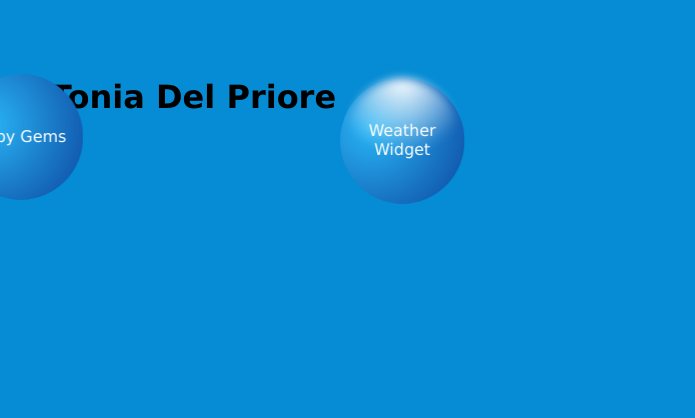
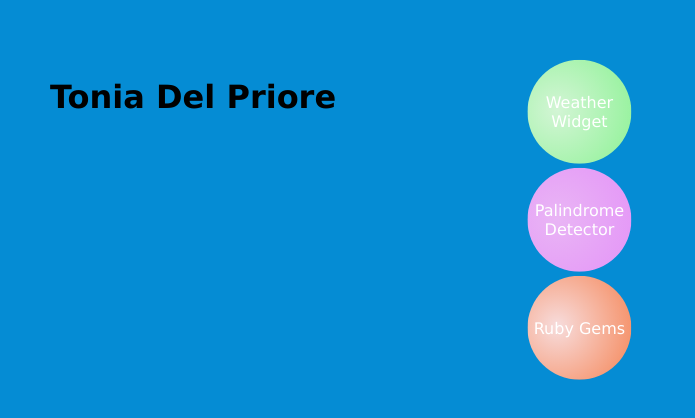
Before and after one commit to toninjaa/portfolio, a React (Vite) app: page / in a window 1280 px wide. Shown: the part 134-552 px from the top of the page, without its empty margins (0-695 px from the left). Built offline with nearby package versions, Linux system fonts and the light colour scheme; the HTML template or start-up script is replaced by a standard one.

Commit message:
take away bubble anim and fix a bunch of movement, add colors

```diff
--- a/src/App.css
+++ b/src/App.css
@@ -1,11 +1,19 @@
+:root {
+  --width: 100px;
+}
+
 body {
   align-content: center;
   animation-name: background;
-  /* animation-delay: 2s; */
   animation-duration: 20s;
   background-color: #90caf9;
   font-family: 'Lucida Sans', 'Lucida Sans Regular', 'Lucida Grande', 'Lucida Sans Unicode', Geneva, Verdana, sans-serif;
   margin: 0;
+}
+
+a {
+  text-decoration: none;
+  color: white;
 }
 
 h1 {
@@ -17,94 +25,96 @@ h1 {
 }
 
 .container {
-  /* display: flex; */
-  /* flex-direction: column;
-  align-items: flex-end; */
+  display: flex;
+  flex-direction: column;
+  align-items: flex-end;
   height: 100vh;
-  width: 100vw;
+  width: 10vw;
 }
 
-/* LEFT OFF HERE - BUBBLE 2 DOESN'T HAVE SECONDARY SHADING AND STAGE2 ONLY MOVING ON X AXIS and bubble2 only moving on y*/
-.link-bubble {
-  animation: bubble-anim 2s ease-out infinite, bubble-linear 20s linear infinite alternate;
+.weather-container {
+  animation: bubble-y 20s linear infinite alternate;
+  -webkit-animation: bubble-y 20s linear infinite alternate;
+}
+
+.weather-bubble {
+  animation: bubble-x 13s linear infinite alternate;
+  -webkit-animation: bubble-x 13s linear infinite alternate;
   align-items: center;
-  background: radial-gradient(circle at 30px 50px, #29b6f6, #0d47a1);
-  background-color: #0d47a1;
+  background: radial-gradient(circle at 30px 50px, #d3f5d5, #8df295);
   border-radius: 50%;
-  color: white;
   display: flex;
-  height: 120px;
+  height: var(--width);
+  justify-content: center;
+  margin: 2%;
+  padding: 2%;
+  /* position: absolute; */
+  text-align: center;
+  transition: transform 1s;
+  width: var(--width);
+}
+
+.weather-bubble:hover {
+  transform: scale(1.5);
+  animation-play-state: paused;
+}
+
+.pal-container {
+  animation: bubble-y 20s linear infinite alternate;
+  -webkit-animation: bubble-y 20s linear infinite alternate;
+}
+
+.pal-bubble {
+  animation: bubble-x 13s linear infinite alternate;
+  -webkit-animation: bubble-x 13s linear infinite alternate;
+  align-items: center;
+  background: radial-gradient(circle at 30px 50px, #e9b5f5, #e494f7);
+  border-radius: 50%;
+  display: flex;
+  height: var(--width);
   justify-content: center;
   margin: 2%;
   padding: 2%;
   text-align: center;
-  text-decoration: none;
-  width: 120px;
+  transition: transform 1s;
+  width: var(--width);
 }
 
-.link-bubble2 {
-  animation: bubble-anim 2s ease-out infinite, bubble2-linear 20s linear infinite alternate;
+.pal-bubble:hover {
+  transform: scale(1.5);
+  animation-play-state: paused;
+}
+
+.ruby-container {
+  animation: bubble-y 20s linear infinite alternate;
+  -webkit-animation: bubble-y 20s linear infinite alternate;
+}
+
+.ruby-bubble {
+  animation: bubble-x 13s linear infinite alternate;
+  -webkit-animation: bubble-x 13s linear infinite alternate;
   align-items: center;
-  background: radial-gradient(circle at 30px 50px, #29b6f6, #0d47a1);
-  background-color: #0d47a1;
+  background: radial-gradient(circle at 30px 50px, #f7dcdc, #f58556);
+  background-color: #f58556;
   border-radius: 50%;
-  color: white;
   display: flex;
-  height: 120px;
+  height: var(--width);
   justify-content: center;
   margin: 2%;
   padding: 2%;
   text-align: center;
-  text-decoration: none;
-  width: 120px;
+  transition: transform 1s;
+  width: var(--width);
+}
+
+.ruby-bubble:hover {
+  transform: scale(1.5);
+  animation-play-state: paused;
 }
 
 .name {
   height: 40vmin;
   pointer-events: none;
-}
-
-.stage1 {
-  animation: stage-linear 20s linear infinite alternate;
-  width: 120px;
-  height: 120px;
-  display: inline-block;
-  margin: 20px;
-  perspective: 1200px;
-  perspective-origin: 50% 50%;
-}
-
-/* LEFT OFF HERE - BUBBLES WONT STAY IN VIEWPORT AND RUBY LOST ITS SHINY */
-.stage2 {
-  animation: stage2-linear 20s linear infinite alternate;
-  width: 120px;
-  height: 120px;
-  display: inline-block;
-  margin: 20px;
-  perspective: 1200px;
-  perspective-origin: 50% 50%;
-}
-
-.link-bubble .shadow {
-  position: absolute;
-  width: 100%;
-  height: 100%;
-  background: radial-gradient(circle at 50% 50%, rgba(0, 0, 0, 0.4), rgba(0, 0, 0, 0.1) 40%, rgba(0, 0, 0, 0) 50%);
-  transform: rotateX(90deg) translateZ(-150px);
-  z-index: -1;
-}
-
-.link-bubble:before {
-  content: "";
-  position: absolute;
-  top: 1%;
-  left: 5%;
-  width: 90%;
-  height: 90%;
-  border-radius: 50%;
-  background: radial-gradient(circle at 50% 0px, #ffffff, rgba(255, 255, 255, 0) 58%);
-  filter: blur(5px);
-  z-index: 2;
 }
 
 @media (prefers-reduced-motion: no-preference) {
@@ -114,15 +124,23 @@ h1 {
 }
 
 @keyframes name-spin {
-  from {
+  0% {
     transform: rotateY(0deg);
   }
-  to {
+  100% {
     transform: rotateY(360deg);
   }
 }
 
-/* TODO: add more percent transitions for smoother gradient */
+@-webkit-keyframes name-spin {
+  0% {
+    transform: rotateY(0deg);
+  }
+  100% {
+    transform: rotateY(360deg);
+  }
+}
+
 @keyframes background {
   0%   {background-color: #0d47a1;}
   25%  {background-color: #0288d1;}
@@ -130,47 +148,33 @@ h1 {
   100% {background-color: #90caf9;}
 }
 
-@keyframes bubble-anim {
-  0% {
-    transform: scale(1);
-  }
-  20% {
-    transform: scaleY(0.95) scaleX(1.05);
-  }
-  48% {
-    transform: scaleY(1.1) scaleX(0.9);
-  }
-  68% {
-    transform: scaleY(0.98) scaleX(1.02);
-  }
-  80% {
-    transform: scaleY(1.02) scaleX(0.98);
-  }
-  97%, 100% {
-    transform: scale(1);
+@-webkit-keyframes background {
+  0%   {background-color: #0d47a1;}
+  25%  {background-color: #0288d1;}
+  50%  {background-color: #29b6f6;}
+  100% {background-color: #90caf9;}
+}
+
+@keyframes bubble-y {
+  100% {
+    transform: translateY(calc(100vh - var(--width)));
   }
 }
 
-@keyframes stage-linear {
+@-webkit-keyframes bubble-y {
   100% {
-    transform: translateY(calc(100vh - 120px));
+    transform: translateY(calc(100vh - var(--width)));
   }
 }
 
-@keyframes stage2-linear {
+@keyframes bubble-x {
   100% {
-    transform: translateY(calc(-100vh - 120px));
+    transform: translateX(calc(100vw - var(--width)));
   }
 }
 
-@keyframes bubble-linear {
+@-webkit-keyframes bubble-x {
   100% {
-    transform: translateX(calc(100vw - 120px));
+    transform: translateX(calc(100vw - var(--width)));
   }
 }
-
-@keyframes bubble2-linear {
-  100% {
-    transform: translateX(calc(-100vw - 120px));
-  }
-}
--- a/src/App.tsx
+++ b/src/App.tsx
@@ -4,25 +4,28 @@ function App() {
   return (
     <div className="container">
       <h1 className="name">Tonia Del Priore</h1>
-      <div className="stage1">
-        <a className="link-bubble" href="https://toninjaa.github.io/weather-app/" target="_blank">
-          <span className="shadow"></span>
+      <div className="weather-container">
+        <div className="weather-bubble">
+          <a href="https://toninjaa.github.io/weather-app/" target="_blank">
             Weather Widget
           </a>
         </div>
+      </div>
 
-      <div className="stage2">
-        <a className="link-bubble" href="https://toninjaa.github.io/palindrome-site/" target="_blank">
-          <span className="shadow"></span>
+      <div className="pal-container">
+        <div className="pal-bubble">
+          <a  href="https://toninjaa.github.io/palindrome-site/" target="_blank">
             Palindrome Detector
           </a>
         </div>
+      </div>
 
-      <div className="stage1">
-        <a className="link-bubble2" href="https://rubygems.org/profiles/toninjaa" target="_blank">
-        <span className="shadow"></span>
+      <div className="ruby-container">
+        <div className="ruby-bubble">
+          <a href="https://rubygems.org/profiles/toninjaa" target="_blank">
             Ruby Gems
           </a>
+        </div>
       </div>
     </div>
   );
```
Lines whose indentation alone changed are shown as unchanged.
